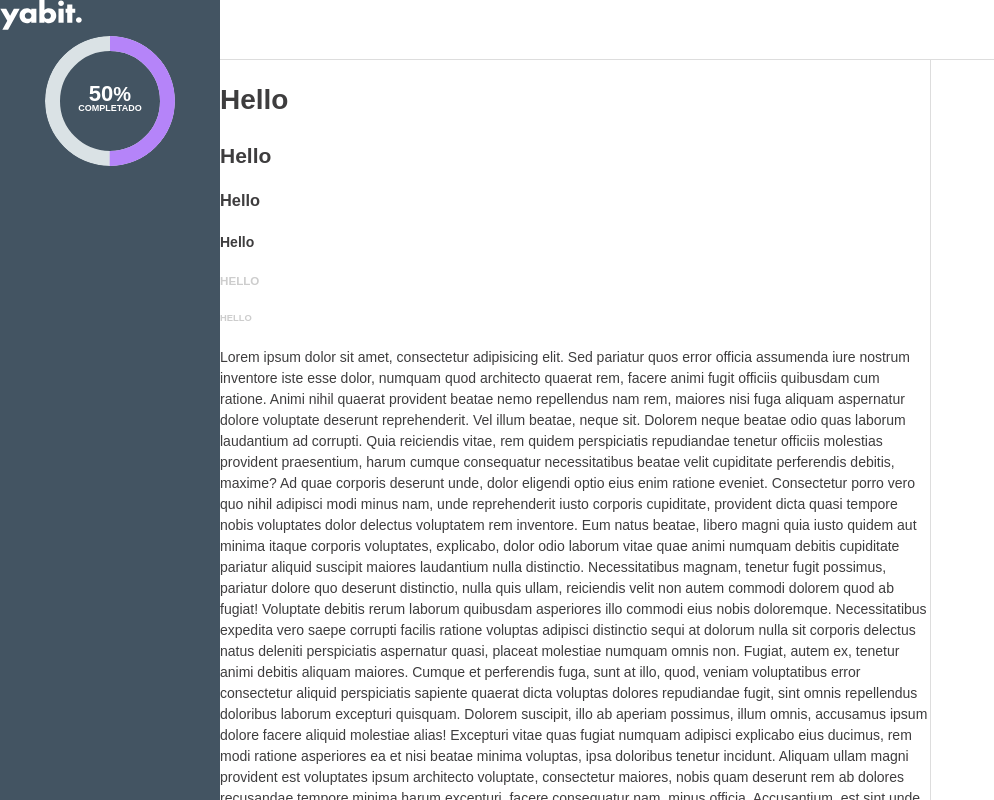
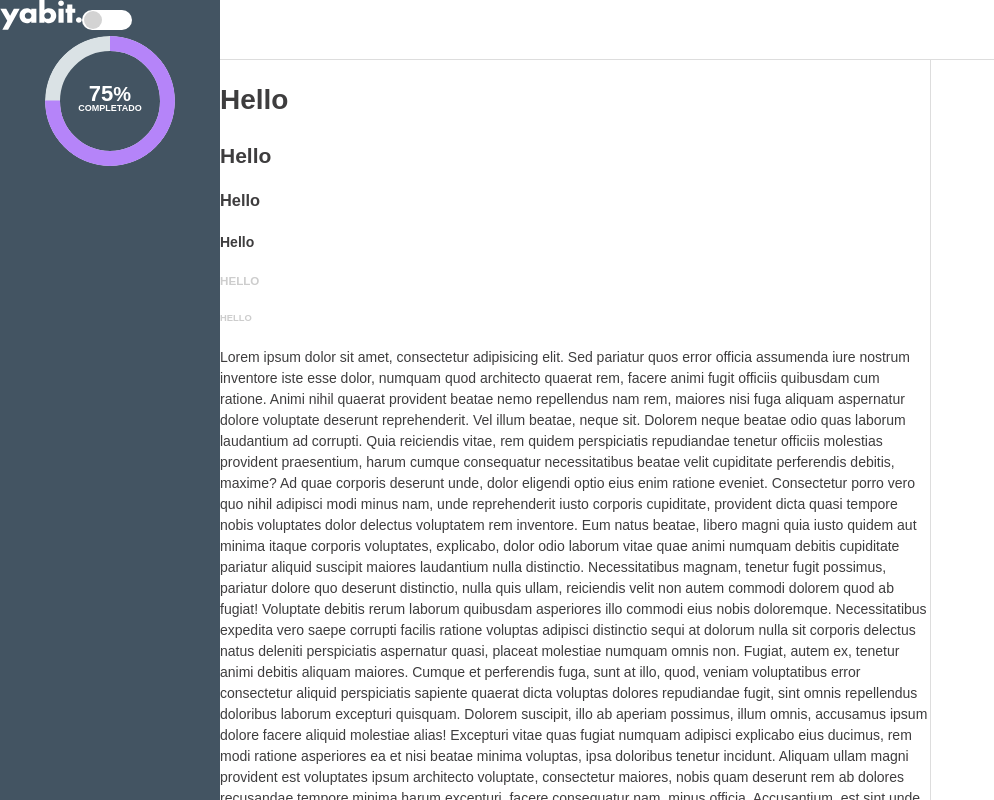
Before and after one commit to Ricka7x/y-electron, a React (Create React App) app: page / in a window 1280 px wide. Shown: the whole page, without its empty margins (0-994 px from the left). Built offline with nearby package versions, Linux system fonts and the light colour scheme.

Commit message:
add toggle switch component

```diff
--- a/src/App.js
+++ b/src/App.js
@@ -9,6 +9,7 @@ import SecondaryContent from './shared/layout/SecondaryContent'
 
 import Donut from './shared/charts/Donut'
 import Logo from './shared/logo/Logo'
+import ToggleSwitch from './shared/switch/ToggleSwitch'
 import './App.css';
 
 class App extends Component {
@@ -17,7 +18,8 @@ class App extends Component {
       <Layout>
           <Sidebar>
             <Logo color='#fff'/>
-            <Donut value={50} />
+            <ToggleSwitch/>
+            <Donut value={75} />
           </Sidebar>
           <Main>
             <Topbar>
--- /dev/null
+++ b/src/shared/switch/ToggleSwitch.js
@@ -0,0 +1,92 @@
+import React,{Component} from 'react'
+import PropTypes from 'prop-types'
+import styled from 'styled-components'
+
+const Toggle = styled.div`
+  position: relative;
+  display: inline-block;
+  width: 50px;
+  height: 20px;
+  border-radius: 25px;
+  background-color: #fff;
+  position: relative;
+  overflow: hidden;
+  &:hover{
+    cursor: pointer;
+  }
+`
+const Slider = styled.div`
+  width: 18px;
+  height: 18px;
+  border-radius: 50%;
+  background-color: ${props => props.on ? '#01EAC3': 'lightgrey'};
+  position: absolute;
+  left: ${props => props.on? 30 : 2}px;
+  top: 1px;
+  transition: left .2s .1s ease-out, background-color .2s .1s ease-out;
+  &::before{
+    content: 'LIVE'
+    position: absolute;
+    top: 2px;
+    left: -24px;
+    font-size: 10px;
+    font-weight: bold;
+  }
+
+  &::after{
+    content: 'TEST'
+    position: absolute;
+    top: 2px;
+    left: 20px;
+    font-size: 10px;
+    font-weight: bold;
+  }
+`
+
+class ToggleSwitch extends Component{
+  state={
+    on: false
+  }
+
+  toggleSwitch = () => {
+    this.setState({
+      on: !this.state.on
+    })
+    if(this.state.on){
+      this.handleOff()
+    }else{
+      this.handleOn()
+    }
+  }
+
+  handleOn = () =>{
+    console.log('on')
+    this.props.switchOn()
+  }
+
+  handleOff = () => {
+    console.log('off')
+    this.props.switchOn()
+  }
+
+  render() {
+    const {on} = this.state
+    return (
+      <Toggle on={on} onClick={this.toggleSwitch}>
+        <Slider on={on}/>
+      </Toggle>
+    )
+  }
+}
+
+ToggleSwitch.defaultProps = {
+  switchOff: () => console.log('is off'),
+  switchOn: () => console.log('is on')
+}
+
+ToggleSwitch.propTypes = {
+  switchOff: PropTypes.func.isRequired,        // what to do when is off
+  switchOn: PropTypes.func.isRequired          // what to do when is on
+}
+
+export default ToggleSwitch
```
